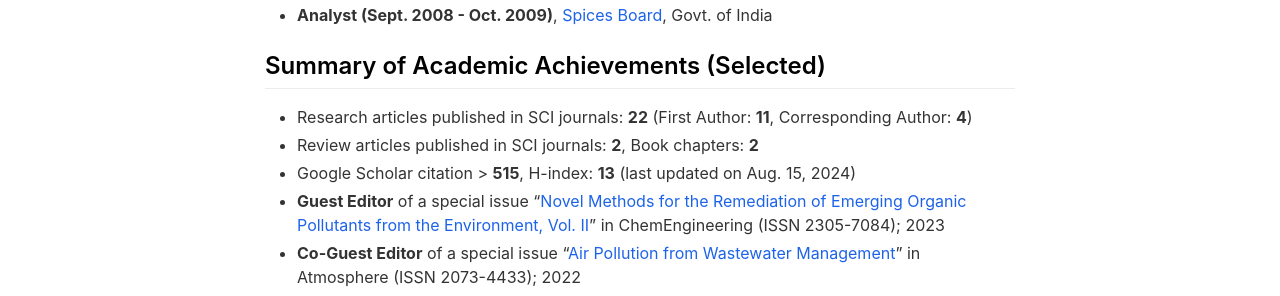
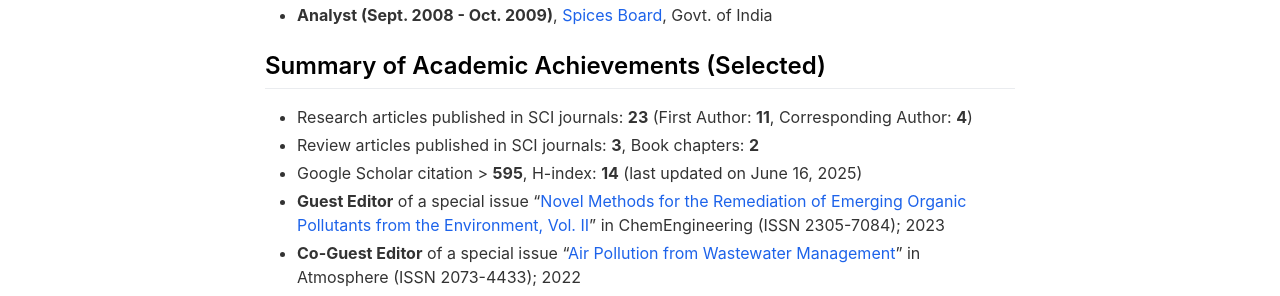
Before and after one commit to sunilsresearch/sunilsresearch.github.io, a Jekyll site: the page built from _pages/cv.md, in a window 1280 px wide. Shown: the part 729-1025 px from the top of the page. Built offline with Jekyll 4.4.1, drawn with Linux system fonts in a browser that asks for light colours; nearby versions of some CDN libraries.

Commit message:
Update CV page

```diff
--- a/_pages/cv.md
+++ b/_pages/cv.md
@@ -30,9 +30,9 @@ include_in_header: true
 
 <h2>Summary of Academic Achievements (Selected)</h2>
 
-- Research articles published in SCI journals: <b>22</b> (First Author: <b>11</b>, Corresponding Author: <b>4</b>)
-- Review articles published in SCI journals: <b>2</b>, Book chapters: <b>2</b>
-- Google Scholar citation > <b>515</b>, H-index: <b>13</b> (last updated on Aug. 15, 2024)
+- Research articles published in SCI journals: <b>23</b> (First Author: <b>11</b>, Corresponding Author: <b>4</b>)
+- Review articles published in SCI journals: <b>3</b>, Book chapters: <b>2</b>
+- Google Scholar citation > <b>595</b>, H-index: <b>14</b> (last updated on June 16, 2025)
 - <b>Guest Editor</b> of a special issue “<a href="https://www.mdpi.com/journal/ChemEngineering/special_issues/VB2R1T3H03" target="_blank">Novel Methods for the Remediation of Emerging Organic Pollutants from the Environment, Vol. II</a>” in ChemEngineering (ISSN 2305-7084); 2023
 - <b>Co-Guest Editor</b> of a special issue “<a href="https://www.mdpi.com/journal/atmosphere/special_issues/Air_Wastewater" target="_blank">Air Pollution from Wastewater Management</a>” in Atmosphere (ISSN 2073-4433); 2022
 - <b>Guest Editor</b> of a special issue “<a href="https://www.mdpi.com/journal/ChemEngineering/special_issues/remediation_organic_pollutants" target="_blank">Novel Methods for the Remediation of Emerging Organic Pollutants from the Environment</a>” in ChemEngineering (ISSN 2305-7084); 2022
```
